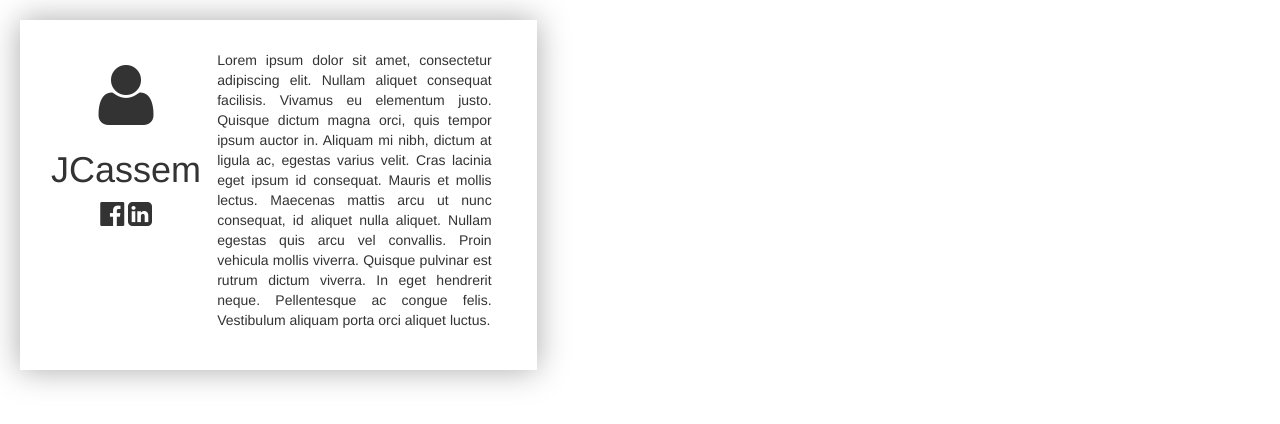
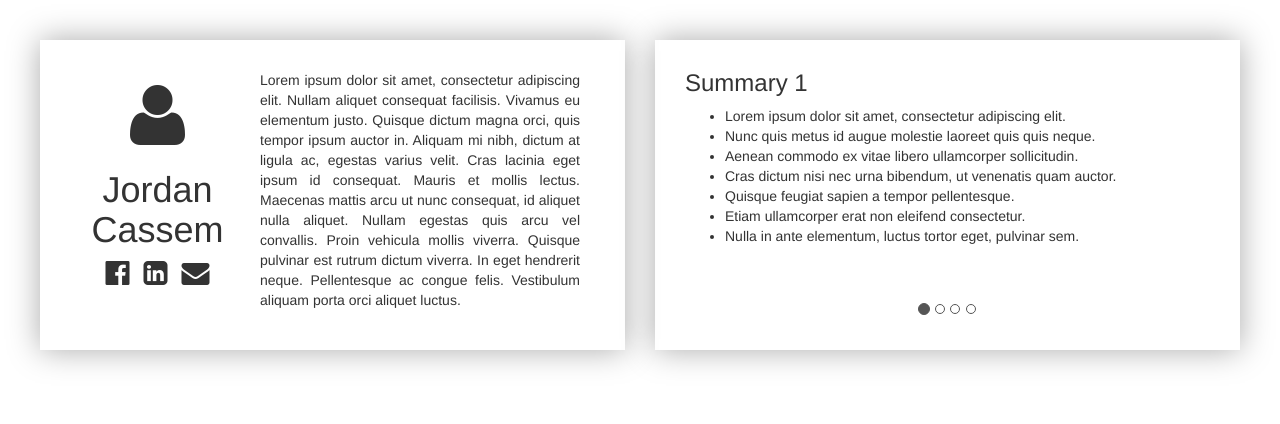
Before and after one commit to jcassem/MySite, a plain HTML site: page index.html in a window 1280 px wide. Drawn offline with Linux system fonts and the light colour scheme.

Commit message:
Create summary card

```diff
--- a/css/stylesheet.css
+++ b/css/stylesheet.css
@@ -1,24 +1,54 @@
-body {
-  /*
-  background-color: #222;
-  color: #ddd;
-  */
-}
-
 .main-body {
-  margin: 20px;
+  margin: 40px;
 }
 
 .card {
   padding: 30px;
   box-shadow: #aaa 0px 0px 30px;
+  margin-bottom: 20px;
 }
 
 .profile-header-container {
   text-align: center;
-  margin: 10px 0px;
+  margin-top: 10px;
 }
 
 .profile-body-container {
   text-align: justify;
 }
+
+.profile-social-container .fa {
+  margin: 0px 5px;
+}
+
+#profile-card,
+#summary-card {
+  display: flex;
+  flex: 1;
+}
+
+.carousel-indicators li,
+.carousel-indicators .active {
+  border-color: #555;
+}
+
+.carousel-indicators .active {
+  background-color: #555;
+}
+
+#summary-carousel {
+  width: 100%;
+}
+
+.carousel-indicators {
+  bottom: 0px;
+  margin-bottom: 0px;
+}
+
+.carousel-inner {
+  margin-bottom: 20px;
+}
+
+.carousel-inner h3 {
+  margin-top: 0px;
+}
--- a/index.html
+++ b/index.html
@@ -1,36 +1,125 @@
 <html>
+
 <head>
-    <title>Hello</title>
+  <title>Jordan Cassem</title>
 
   <!-- CSS LIBRARIES -->
   <link rel="stylesheet" href="css/bootstrap.min.css">
   <link rel="stylesheet" href="css/font-awesome.min.css">
   <link rel="stylesheet" href="css/stylesheet.css">
 </head>
+
 <body>
   <div class="main-body">
-      <div class="col-sm-12 col-md-6 col-lg-5 card">
+    <div class="row">
+      <!-- PROFILE CARD -->
+      <div class="col-sm-12 col-md-6 card-container">
+        <div class="card" id="profile-card">
           <div class="col-md-4 profile-header-container">
             <div class="row profile-picture-container">
               <i class="fa fa-user fa-5x"></i>
             </div>
             <div class="row profile-name-container">
-            <h1>JCassem</h1>
+              <h1>Jordan Cassem</h1>
             </div>
             <div class="row profile-social-container">
               <i class="fa fa-facebook-official fa-2x"></i>
               <i class="fa fa-linkedin-square fa-2x"></i>
+              <i class="fa fa-envelope fa-2x"></i>
             </div>
           </div>
           <div class="col-md-8 profile-body-container">
-          <p>Lorem ipsum dolor sit amet, consectetur adipiscing elit. Nullam aliquet consequat facilisis. Vivamus eu elementum justo. Quisque dictum magna orci, quis tempor ipsum auctor in. Aliquam mi nibh, dictum at ligula ac, egestas varius velit. Cras lacinia eget ipsum id consequat. Mauris et mollis lectus. Maecenas mattis arcu ut nunc consequat, id aliquet nulla aliquet. Nullam egestas quis arcu vel convallis. Proin vehicula mollis viverra. Quisque pulvinar est rutrum dictum viverra. In eget hendrerit neque. Pellentesque ac congue felis. Vestibulum aliquam porta orci aliquet luctus.</p>
+            <p>Lorem ipsum dolor sit amet, consectetur adipiscing elit. Nullam aliquet consequat facilisis. Vivamus eu elementum justo. Quisque dictum magna orci, quis tempor ipsum auctor in. Aliquam mi nibh, dictum at ligula ac, egestas varius velit. Cras
+              lacinia eget ipsum id consequat. Mauris et mollis lectus. Maecenas mattis arcu ut nunc consequat, id aliquet nulla aliquet. Nullam egestas quis arcu vel convallis. Proin vehicula mollis viverra. Quisque pulvinar est rutrum dictum viverra.
+              In eget hendrerit neque. Pellentesque ac congue felis. Vestibulum aliquam porta orci aliquet luctus.</p>
           </div>
         </div>
       </div>
 
+      <!-- SUMAMRY CARD -->
+      <div class="col-sm-12 col-md-6 card-column">
+        <div class="card" id="summary-card">
+          <div id="summary-carousel" class="carousel slide" data-ride="carousel" data-interval="10000">
+            <!-- Indicators -->
+            <ol class="carousel-indicators">
+              <li data-target="#summary-carousel" data-slide-to="0" class="active"></li>
+              <li data-target="#summary-carousel" data-slide-to="1"></li>
+              <li data-target="#summary-carousel" data-slide-to="2"></li>
+              <li data-target="#summary-carousel" data-slide-to="3"></li>
+            </ol>
+
+            <!-- Wrapper for slides -->
+            <div class="carousel-inner" role="listbox">
+              <div class="item active">
+                <div class="summary-container">
+                  <h3>
+                    Summary 1
+                  </h3>
+                  <ul>
+                    <li>Lorem ipsum dolor sit amet, consectetur adipiscing elit.</li>
+                    <li>Nunc quis metus id augue molestie laoreet quis quis neque.</li>
+                    <li>Aenean commodo ex vitae libero ullamcorper sollicitudin.</li>
+                    <li>Cras dictum nisi nec urna bibendum, ut venenatis quam auctor.</li>
+                    <li>Quisque feugiat sapien a tempor pellentesque.</li>
+                    <li>Etiam ullamcorper erat non eleifend consectetur.</li>
+                    <li>Nulla in ante elementum, luctus tortor eget, pulvinar sem.</li>
+                  </ul>
+                </div>
+              </div>
+
+              <div class="item summary-item">
+                <h3>
+                  Summary 2
+                </h3>
+                <ul>
+                  <li>Mauris vel felis nec nulla feugiat fermentum.</li>
+                  <li>Nam non dolor a urna pharetra cursus eget condimentum ligula.</li>
+                  <li>Cras placerat leo ultrices, mollis ligula vel, euismod neque.</li>
+                  <li>Vivamus dictum turpis eu finibus eleifend.</li>
+                </ul>
+              </div>
+
+              <div class="item summary-item">
+                <h3>
+                  Summary 3
+                </h3>
+                <ul>
+                  <li>Mauris congue felis at magna sagittis condimentum.</li>
+                  <li>Pellentesque sed dolor sed libero ornare ornare.</li>
+                  <li>Integer at odio et neque faucibus malesuada.</li>
+                  <li>Mauris ac leo feugiat, faucibus tortor sodales, ultrices sem.</li>
+                  <li>Aliquam vel nulla at felis sollicitudin placerat.</li>
+                  <li>Donec fringilla massa eu nulla ullamcorper, eu malesuada risus congue.</li>
+                  <li>Sed aliquet purus id leo accumsan, quis faucibus justo auctor.</li>
+                </ul>
+              </div>
+
+              <div class="item summary-item">
+                <h3>
+                  Summary 4
+                </h3>
+                <ul>
+                  <li>Quisque at risus varius, eleifend massa non, porttitor nibh.</li>
+                  <li>Phasellus imperdiet est ac mi tempus, eu convallis enim tempus.</li>
+                  <li>Donec hendrerit nulla a blandit consequat.</li>
+                  <li>Quisque vel nibh in odio imperdiet condimentum.</li>
+                  <li>Morbi at urna rutrum, accumsan purus quis, faucibus mi.</li>
+                  <li>Nulla sed tortor eu diam facilisis interdum nec ut enim.</li>
+                  <li>Vestibulum euismod justo et odio molestie mollis.</li>
+                  <li>Phasellus id lorem at sapien lobortis ullamcorper.</li>
+                </ul>
+              </div>
+            </div>
+          </div>
+        </div>
+      </div>
+    </div>
+  </div>
 
   <!-- JAVASCRIPT LIBRARIES -->
   <script src="js/jquery.min.js"></script>
   <script src="js/bootstrap.min.js"></script>
+  <script src="js/style.js"></script>
 </body>
+
 </html>
--- /dev/null
+++ b/js/style.js
@@ -0,0 +1,9 @@
+$(window).resize(matchHeight('#profile-card', '#summary-card'));
+
+function matchHeight(leftID, rightID) {
+  if ($(leftID).outerHeight() > $(rightID).outerHeight()) {
+    $(rightID).outerHeight($(leftID).outerHeight());
+  } else {
+    $(leftID).outerHeight($(rightID).outerHeight());
+  }
+}
```
Lines whose indentation alone changed are shown as unchanged.
